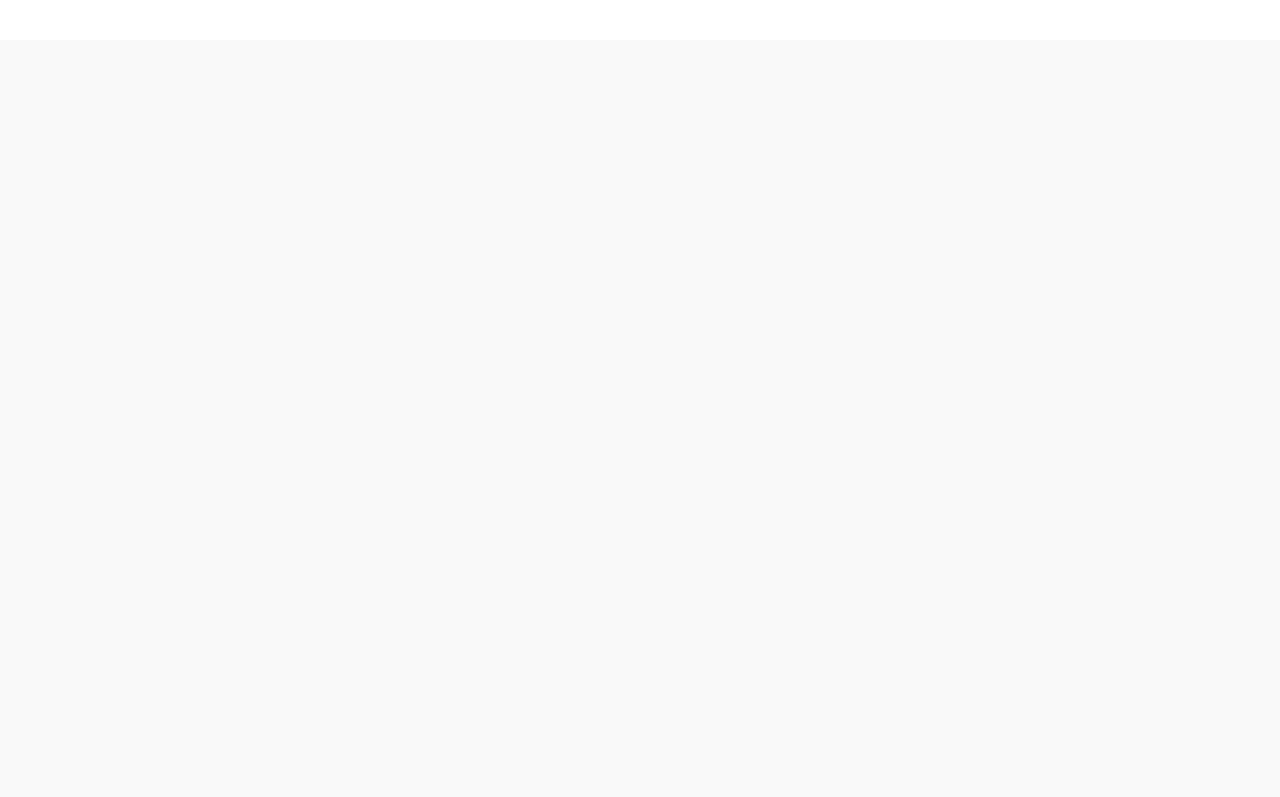
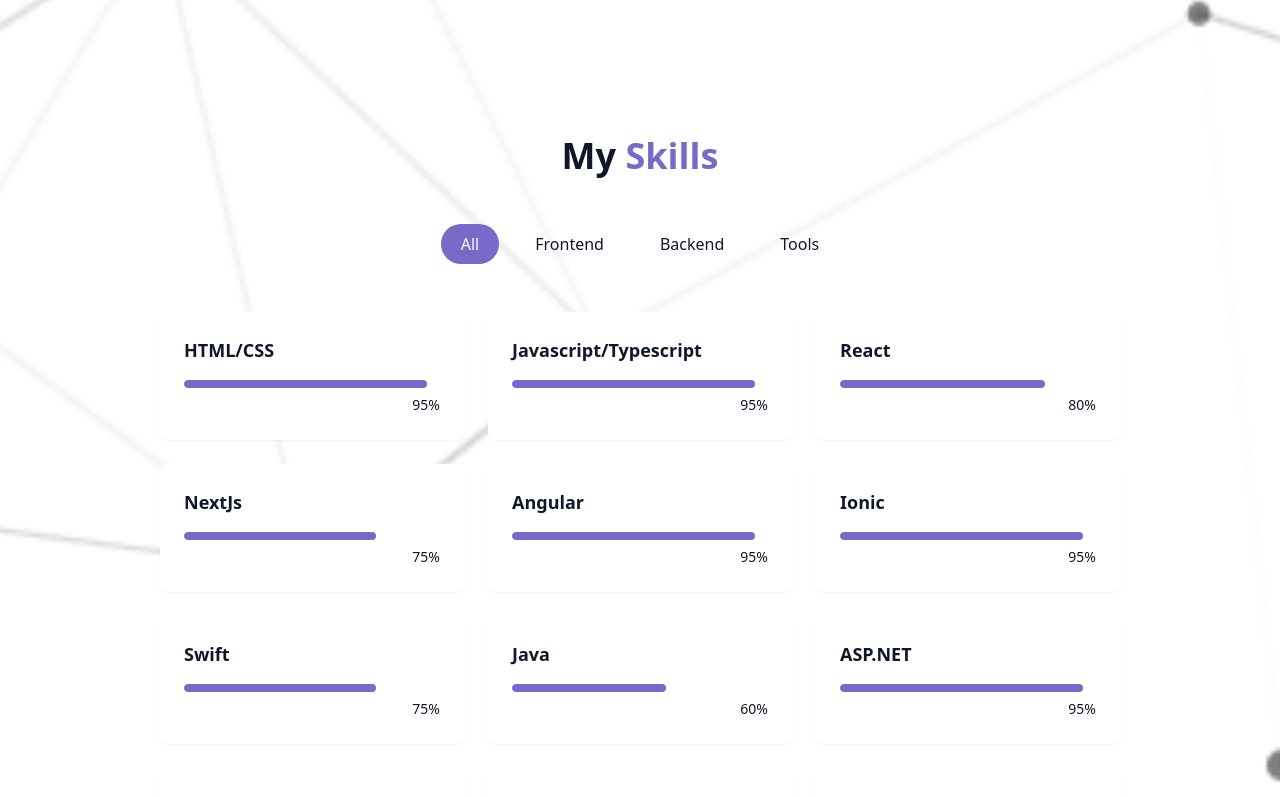
Before and after one commit to dev-giann-evale/dev-giann.github.io, a React (Vite) app: page / in a window 1280 px wide. Shown: the part 1718-2515 px from the top of the page. Before the commit the page ends 1758 px from the top, so only its background shows below. Built offline with nearby package versions, Linux system fonts and the light colour scheme.

Commit message:
chore: skill section

```diff
--- /dev/null
+++ b/src/components/SkillsSection.tsx
@@ -0,0 +1,71 @@
+import { useState } from "react";
+import { cn } from "../lib/utils";
+
+const skills = [
+    {name: "HTML/CSS", level:95, category: "frontend"},
+    {name: "Javascript/Typescript", level:95, category: "frontend"},
+    {name: "React", level:80, category: "frontend"},
+    {name: "NextJs", level:75, category: "frontend"},
+    {name: "Angular", level:95, category: "frontend"},
+    {name: "Ionic", level:95, category: "frontend"},
+    {name: "Swift", level:75, category: "frontend"},
+    {name: "Java", level:60, category: "frontend"},
+
+    {name: "ASP.NET", level:95, category: "backend"},
+    {name: "FastAPI", level:95, category: "backend"},
+    {name: "PostgreSQL", level:80, category: "backend"},
+
+    {name: "Git/Github", level:95, category: "tools"},
+    {name: "Azure", level:50, category: "tools"},
+    {name: "Docker", level:50, category: "tools"},
+    {name: "Figma", level:60, category: "tools"},
+    {name: "VSCode", level:95, category: "tools"},
+]
+
+const categories = ["all", "frontend", "backend", "tools"]
+
+export const SkillsSection = () => {
+    const [activeCategory, setActiveCategory] = useState("all");
+    const filteredSkills = skills.filter((skill) => activeCategory === "all" || skill.category === activeCategory);
+
+    return (
+        <section id="skills"
+            className="py-24 px-4 relative bg-secondary/30">
+            <div className="container mx-auto max-w-5xl">
+                <h2 className="text-3xl md:text-4xl font-bold mb-12 text-center">
+                    My <span className="text-primary">Skills</span>
+                </h2>
+
+                <div className="flex flex-wrap justify-center gap-4 mb-12">
+                    {categories.map((category,key) => (
+                        <button key={key}
+                            onClick={() => setActiveCategory(category)}
+                            className={cn("px-5 py-2 rounded-full transition-colors duration-300 capitalize",
+                                activeCategory === category ? "bg-primary text-primary-foreground" : "bg-secondary/70 text-foreground hover:bg-secondary"
+                            )}>
+                            {category}
+                        </button>
+                    ))}
+                </div>
+
+                <div className="grid grid-cols-1 sm:grid-cols-2 lg:grid-cols-3 gap-6">
+                    {filteredSkills.map((skill,key) => (
+                        <div key={key}
+                            className="bg-card p-6 rounded-lg shadow-xs card-hover">
+                            <div className="text-left mb-4">
+                                <h3 className="font-semibold text-lg">{skill.name}</h3>
+                            </div>
+                            <div className="w-full bg-secondary/50 h-2 rounded-full overflow-hidden">
+                                <div className="bg-primary h-2 rounded-full origin-left animate-[grow_1.5s_ease-out]"
+                                    style={{width: skill.level + "%"}}></div>
+                            </div>
+                            <div className="text-right mt-1">
+                                <span className="text-sm text-muted-foreground">{skill.level}%</span>
+                            </div>
+                        </div>
+                    ))}
+                </div>
+            </div>
+        </section>
+    );
+};
--- a/src/pages/Home.tsx
+++ b/src/pages/Home.tsx
@@ -2,6 +2,7 @@
 import { Background } from "../components/Background";
 import { HeroSection } from "../components/HeroSection";
 import { Navbar } from "../components/Navbar";
+import { SkillsSection } from "../components/SkillsSection";
 import { ThemeToggle } from "../components/ThemeToggle";
 
 export const Home = () => {
@@ -17,6 +18,7 @@
             <main>
                 <HeroSection/>
                 <AboutMe/>
+                <SkillsSection/>
             </main>
             {/* Footer */}
         </div>
```
